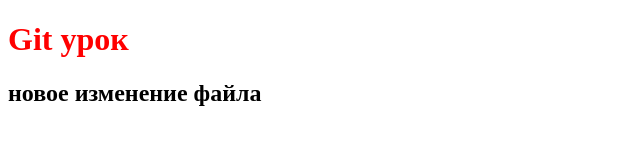
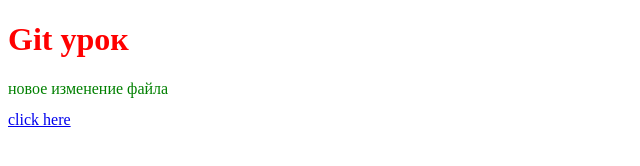
Before and after one commit to hellfish46/site, a plain HTML site: page index.html in a window 1280 px wide. Shown: the whole page, without its empty margins (0-640 px from the left). Drawn offline with Linux system fonts and the light colour scheme.

Commit message:
third commit

```diff
--- a/css/style.css
+++ b/css/style.css
@@ -1,3 +1,8 @@
 h1 {
 	color: red;
 }
+
+h2{
+	font: 16px serif;
+	color: green;
+}
--- a/index.html
+++ b/index.html
@@ -15,6 +15,8 @@
 
 
 
+<a href='#'>click here</a>
+
 </body>
 
 
```
